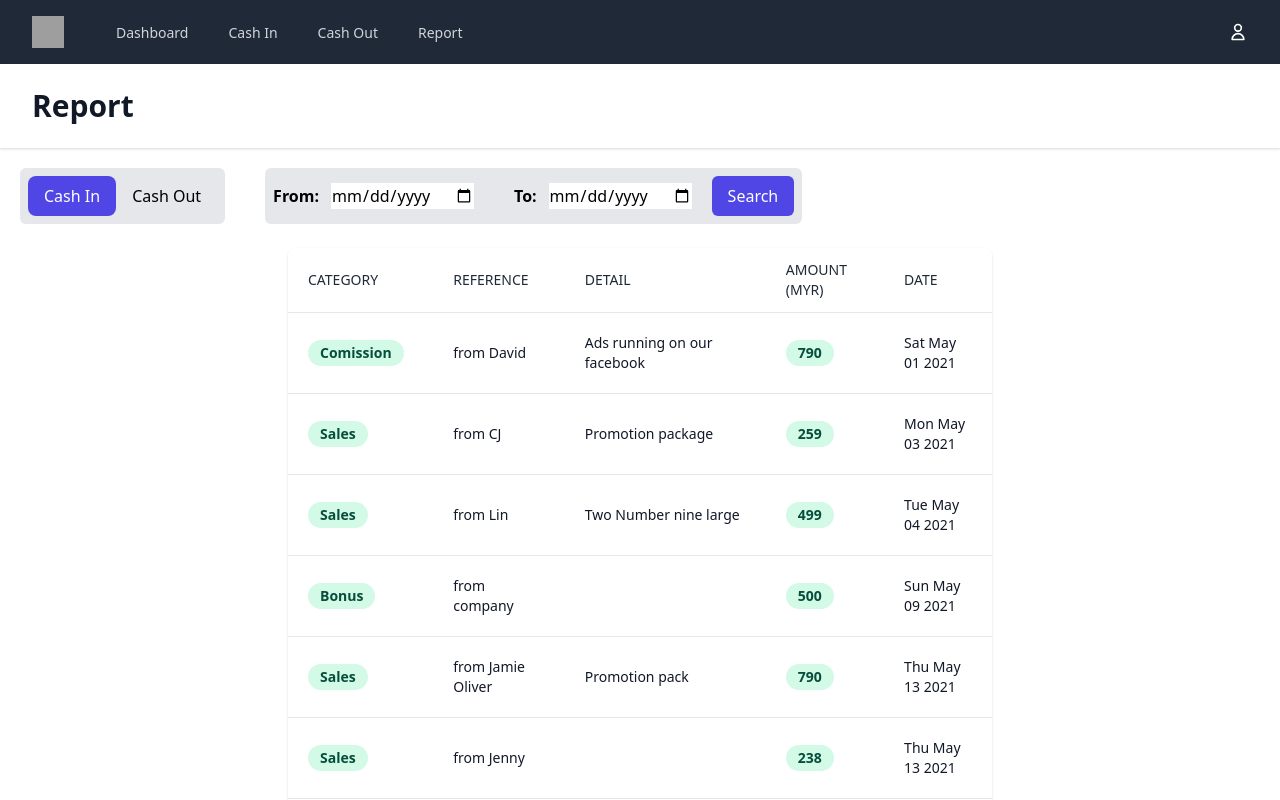
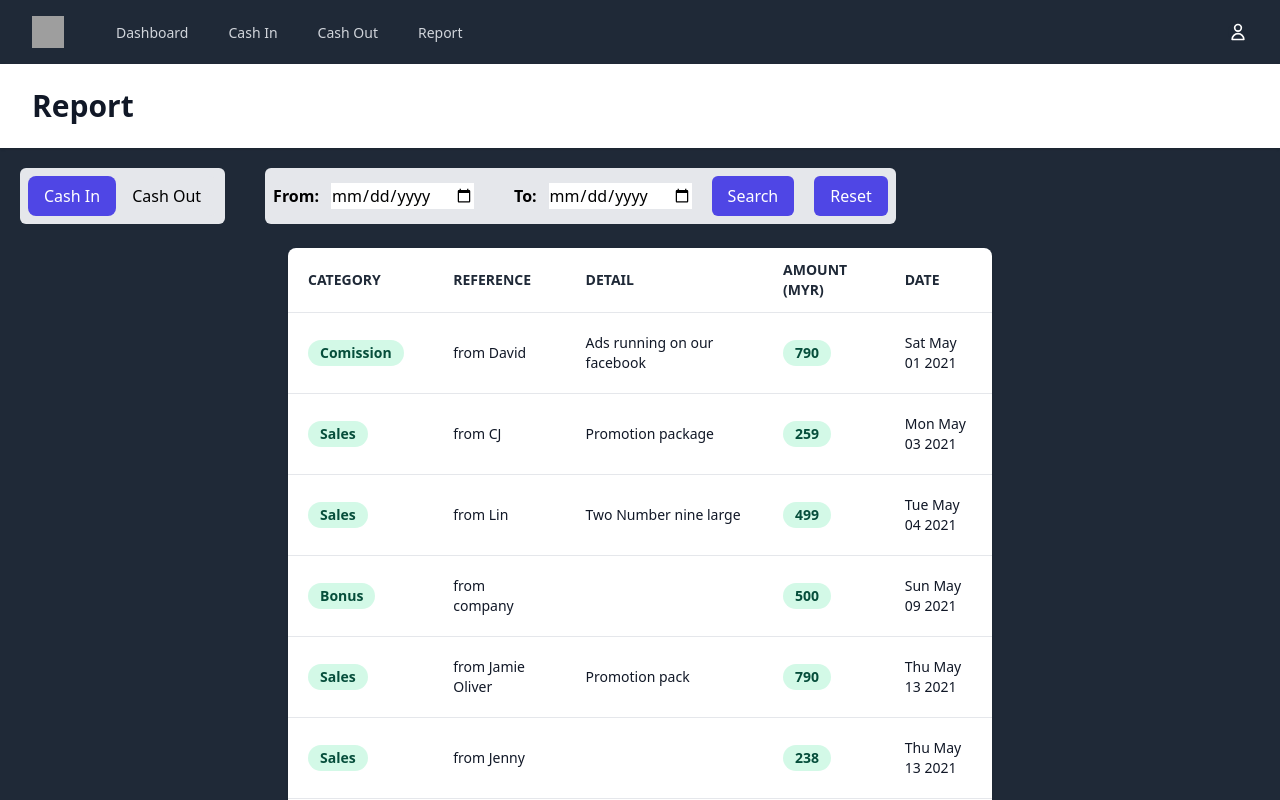
Before and after one commit to qiuyixianq/icp-app, a React (Create React App) app: page /report in a window 1280 px wide. Shown: the top 800 px of the page. Built offline with nearby package versions, Linux system fonts and the light colour scheme; grey boxes are pictures that could not be loaded.

Commit message:
Implementation -Report.Range.Reset
Added reset button to reset filtered data & minor UI fixes

```diff
--- a/src/components/CashIn/cashInDataEg.js
+++ b/src/components/CashIn/cashInDataEg.js
@@ -189,4 +189,18 @@ export const cashInData = [
         amount: 388,
         date: new Date(2021, 6, 4, 10, 39, 0, 0).toDateString()
     },
+    {
+        category: 'Sales',
+        reference: 'from Jeremy',
+        detail: 'Promotion Package',
+        amount: 700,
+        date: new Date(2021, 6, 6, 10, 39, 0, 0).toDateString()
+    },
+    {
+        category: 'Comission',
+        reference: 'from Danny Koo',
+        detail: 'Run ads',
+        amount: 499,
+        date: new Date(2021, 6, 4, 10, 39, 0, 0).toDateString()
+    },
 ];
--- a/src/components/Report/Report.jsx
+++ b/src/components/Report/Report.jsx
@@ -6,30 +6,37 @@ export const Report = () => {
     const { cashInData, cashOutData } = useSelector(state => state);
     const fromDateRef = useRef(null);
     const toDateRef = useRef(null);
-    const [ filteredData, setFilteredData ] = useState(reportType === 'cashin' ? cashInData : cashOutData);
+    const [filteredData, setFilteredData] = useState(reportType === 'cashin' ? cashInData : cashOutData);
 
+    //reset data when type switch
     useEffect(() => {
         setFilteredData(reportType === 'cashin' ? cashInData : cashOutData);
         fromDateRef.current.value = toDateRef.current.value = "";
-    },[reportType, cashInData, cashOutData]);
+    }, [reportType, cashInData, cashOutData]);
 
-    //click event
+    //filter event
     const filterData = () => {
         const fromValueString = fromDateRef.current.value;
         const toValueString = toDateRef.current.value;
 
-        if(!fromValueString || !toValueString) alert('Empty Date Input');
+        if (!fromValueString || !toValueString) alert('Empty Date Input');
         else {
             const fromValue = new Date(fromValueString);
             const toValue = new Date(toValueString);
 
-            if(fromValue > toValue) alert('Invalid Date');
+            if (fromValue > toValue) alert('Invalid Date');
             else {
                 let rangedData = (reportType === 'cashin' ? cashInData : cashOutData);
-                rangedData = rangedData.filter(data => fromValue <= new Date(data.date) && new Date(data.date) <= toValue );
+                rangedData = rangedData.filter(data => fromValue <= new Date(data.date) && new Date(data.date) <= toValue);
                 setFilteredData(rangedData);
             }
         }
+    }
+
+    //reset event
+    const resetData = () => {
+        setFilteredData(reportType === 'cashin' ? cashInData:cashOutData);
+        fromDateRef.current.value = toDateRef.current.value = "";
     }
 
     //render reportType radio button
@@ -77,13 +84,25 @@ export const Report = () => {
                 >
                     Search
                 </button>
+                <button
+                    onClick={() => resetData()}
+                    className="py-2 px-4 ml-5 bg-indigo-600 hover:bg-indigo-700 focus:ring-indigo-500 focus:ring-offset-indigo-200 text-white rounded-md"
+                >
+                    Reset
+                </button>
             </div>
         )
     }
 
     //render Data
     const renderTransactions = () => {
-
+        if (filteredData.length === 0) {
+            return (
+                <div>
+                    <h3 className="text-white">No Transaction Found</h3>
+                </div>
+            );
+        } else {
             return (
                 filteredData.map((transaction, index) => (
                     <tr key={index} >
@@ -92,7 +111,7 @@ export const Report = () => {
                                 <span className="relative inline-block px-3 py-1 font-semibold text-green-900 leading-tight">
                                     <span aria-hidden="true" className="absolute inset-0 bg-green-200 opacity-50 rounded-full">
                                     </span>
-                                <span className="relative">
+                                    <span className="relative font-bold">
                                         {transaction.category}
                                     </span>
                                 </span>
@@ -109,7 +128,7 @@ export const Report = () => {
                             </p>
                         </td>
                         <td className="px-5 py-5 border-b border-gray-200 bg-white text-sm">
-                        <span className="relative inline-block px-3 py-1 font-semibold text-green-900 leading-tight">
+                            <span className={`${reportType === 'cashin' ? 'text-green-900' : 'text-red-900'} relative inline-block px-3 py-1 font-semibold leading-tight`}>
                                 <span aria-hidden="true" className={`${reportType === 'cashin' ? 'bg-green-200' : 'bg-red-500'} absolute inset-0 opacity-50 rounded-full`}>
                                 </span>
                                 <span className="relative">
@@ -127,10 +146,12 @@ export const Report = () => {
             )
         }
 
+    }
+
 
     //main render
     return (
-        <div>
+        <div className="bg-gray-800" >
             <header className="bg-white shadow">
                 <div className="max-w-7xl mx-auto py-6 px-4 sm:px-6 lg:px-8">
                     <h1 className="text-3xl font-bold text-gray-900">Report</h1>
@@ -151,19 +172,19 @@ export const Report = () => {
                             <table className="min-w-full leading-normal ">
                                 <thead>
                                     <tr>
-                                        <th scope="col" className="px-5 py-3 bg-white  border-b border-gray-200 text-gray-800  text-left text-sm uppercase font-normal">
+                                        <th scope="col" className="px-5 py-3 bg-white  border-b border-gray-200 text-gray-800  text-left text-sm uppercase font-bold">
                                             Category
                                         </th>
-                                        <th scope="col" className="px-5 py-3 bg-white  border-b border-gray-200 text-gray-800  text-left text-sm uppercase font-normal">
+                                        <th scope="col" className="px-5 py-3 bg-white  border-b border-gray-200 text-gray-800  text-left text-sm uppercase font-bold">
                                             Reference
                                         </th>
-                                        <th scope="col" className="px-5 py-3 bg-white  border-b border-gray-200 text-gray-800  text-left text-sm uppercase font-normal">
+                                        <th scope="col" className="px-5 py-3 bg-white  border-b border-gray-200 text-gray-800  text-left text-sm uppercase font-bold">
                                             Detail
                                         </th>
-                                        <th scope="col" className="px-5 py-3 bg-white  border-b border-gray-200 text-gray-800  text-left text-sm uppercase font-normal">
+                                        <th scope="col" className="px-5 py-3 bg-white  border-b border-gray-200 text-gray-800  text-left text-sm uppercase font-bold">
                                             Amount (MYR)
                                         </th>
-                                        <th scope="col" className="px-5 py-3 bg-white  border-b border-gray-200 text-gray-800  text-left text-sm uppercase font-normal">
+                                        <th scope="col" className="px-5 py-3 bg-white  border-b border-gray-200 text-gray-800  text-left text-sm uppercase font-bold">
                                             Date
                                         </th>
                                     </tr>
```
Lines whose indentation alone changed are shown as unchanged.
